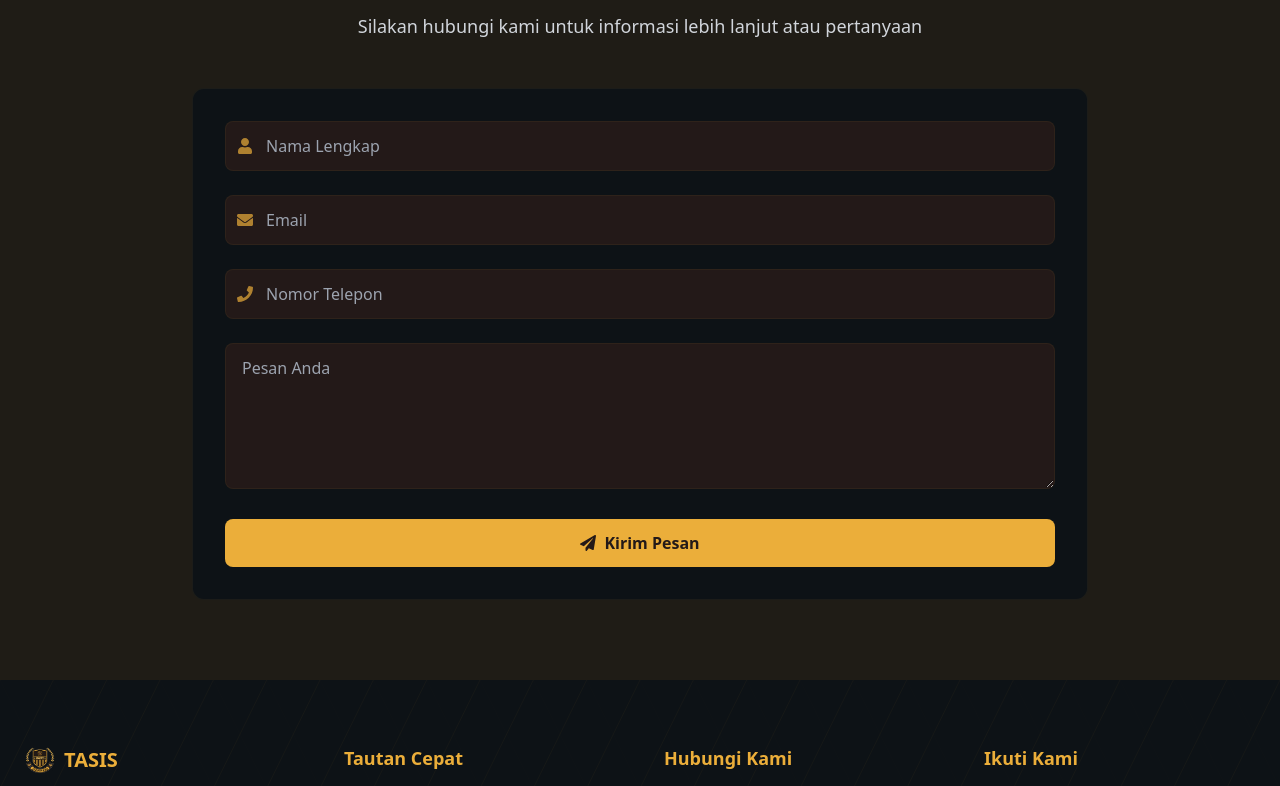
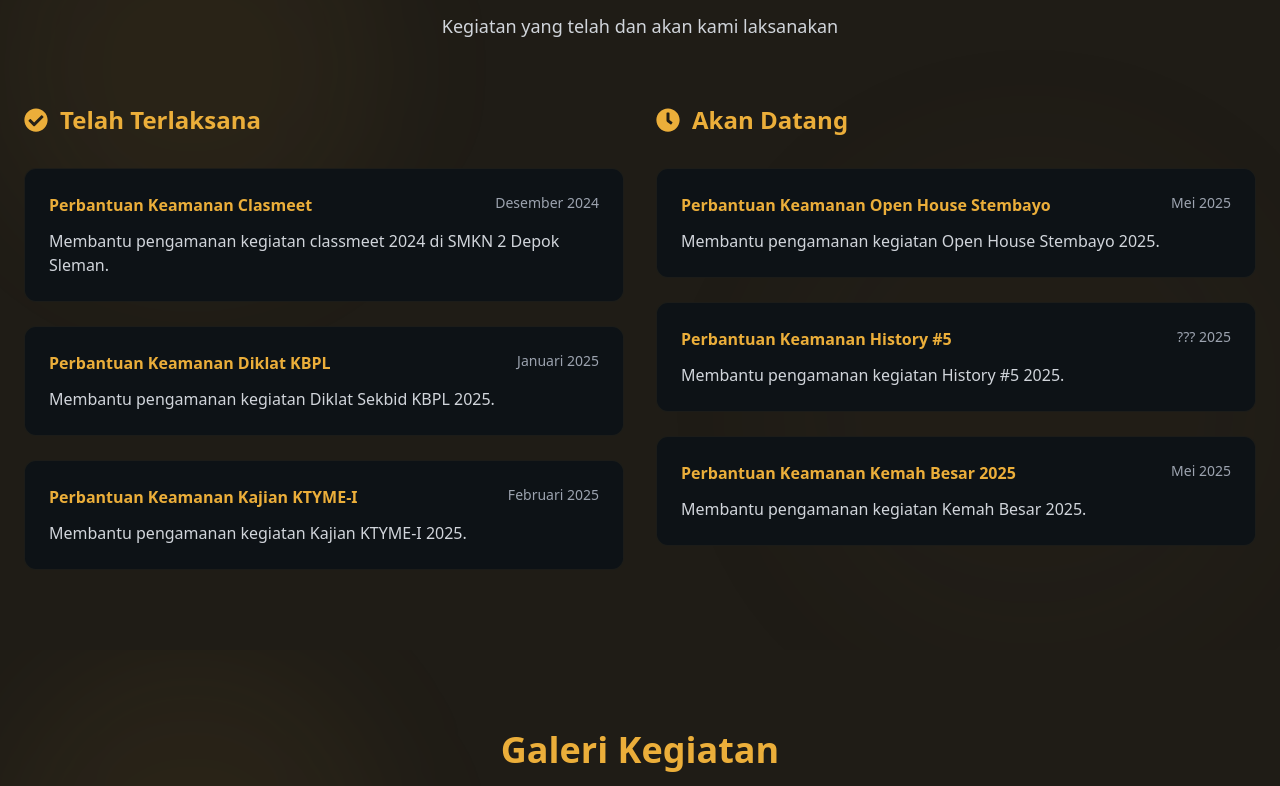
Before and after one commit to REZ3X/tasis_main_repo, a Next.js app: page / in a window 1280 px wide. Shown: the part 2994-3780 px from the top of the page. Built offline with nearby package versions, Linux system fonts and the light colour scheme.

Commit message:
Add Activity and Gallery components to Home page

```diff
--- a/src/app/page.tsx
+++ b/src/app/page.tsx
@@ -7,6 +7,8 @@ import MailForm from '@/components/contact/mailForm';
 import Footer from '@/components/footer/footer';
 import ButtonToUp from '@/components/feature/buttonToUp';
 import MobileNav from '@/components/nav/mobileNav';
+import Gallery from '@/components/gallery/gallery';
+import Activity from '@/components/activity/activity';
 
 export default function Home() {
   return (
@@ -18,6 +20,8 @@ export default function Home() {
         <MissionVision />
         <Services />
         <Skills />
+        <Activity />
+        <Gallery />
         <MailForm />
         <Footer />
         <ButtonToUp />
```
